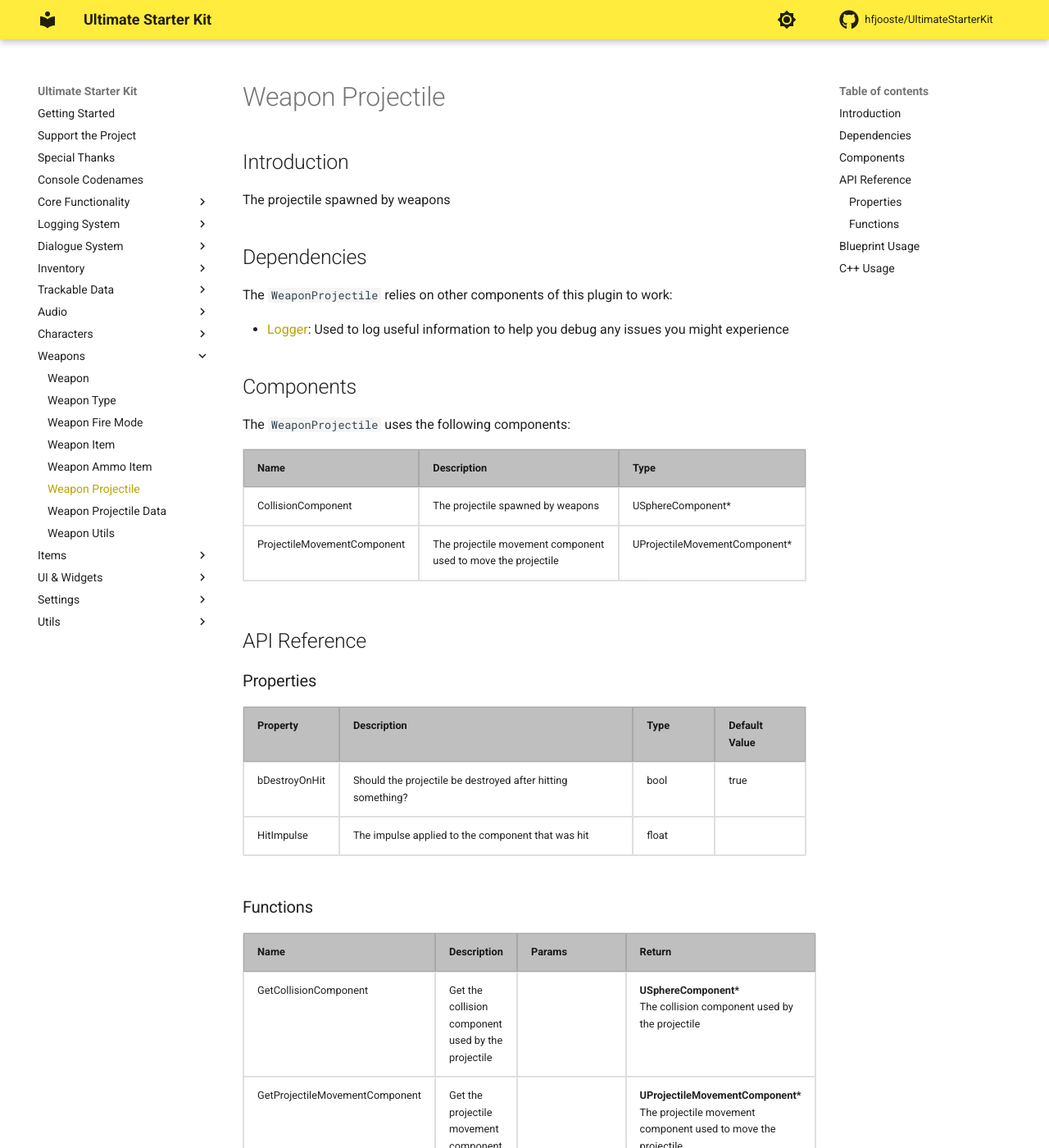
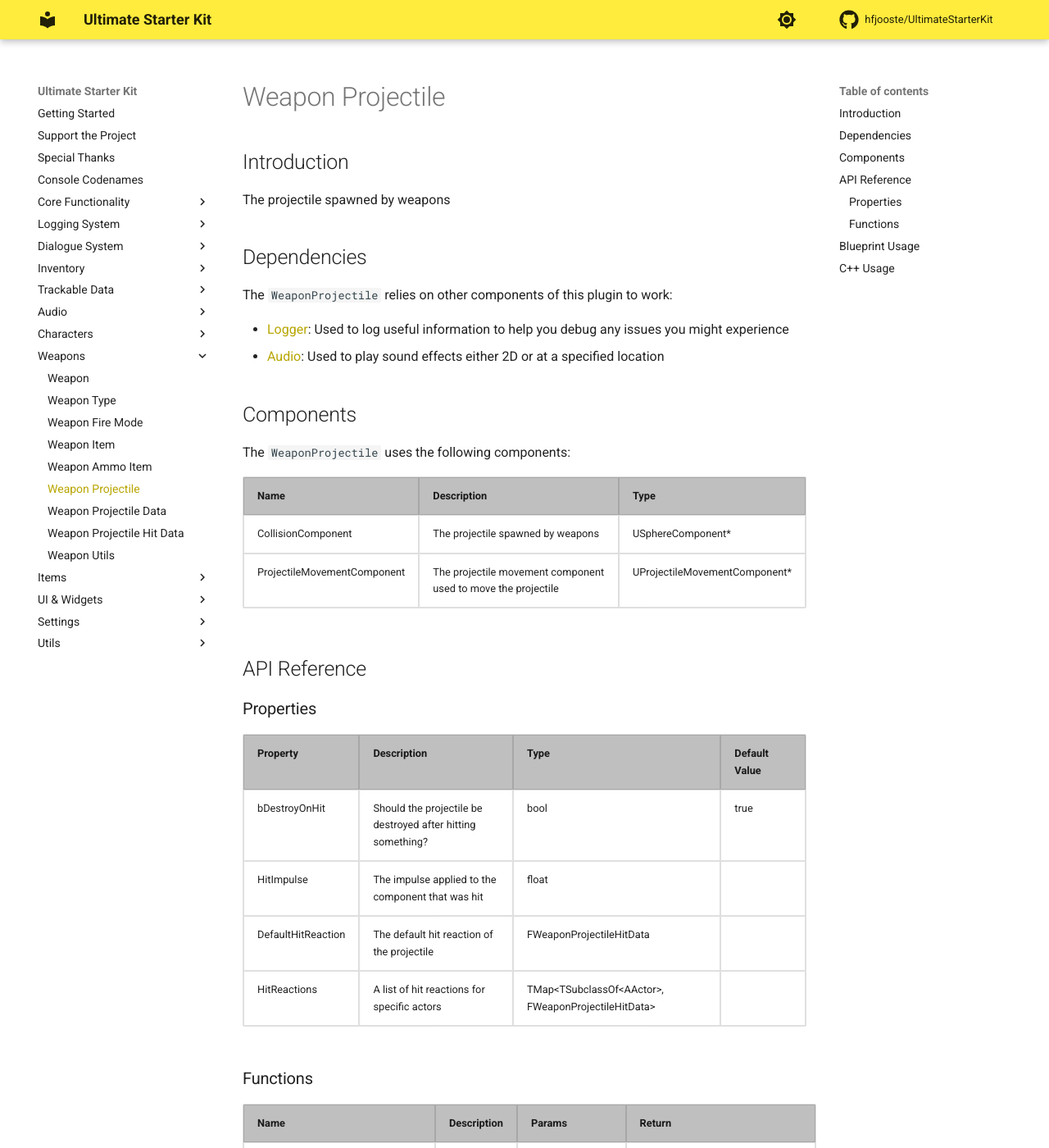
Before and after one commit to hfjooste/UltimateStarterKit, an MkDocs documentation site: the page built from docs/weaponprojectile.md, in a window 1280 px wide and 1400 px high. Shown: the whole window at 82% size. Built offline with MkDocs 1.6.1 and Material for MkDocs 9.7.7, drawn with Linux system fonts in a browser that asks for light colours; comment, search, counter and statistics services are not loaded.

Commit message:
Updated documentation

```diff
--- a/docs/weaponprojectile.md
+++ b/docs/weaponprojectile.md
@@ -5,6 +5,7 @@ The projectile spawned by weapons
 The <code>WeaponProjectile</code> relies on other components of this plugin to work:
 <ul>
 	<li><a href="../logger">Logger</a>: Used to log useful information to help you debug any issues you might experience</li>
+	<li><a href="../audio">Audio</a>: Used to play sound effects either 2D or at a specified location</li>
 </ul>
 
 ## Components
@@ -46,6 +47,18 @@ The <code>WeaponProjectile</code> uses the following components:
 		<td>HitImpulse</td>
 		<td>The impulse applied to the component that was hit</td>
 		<td>float</td>
+		<td></td>
+	</tr>
+	<tr>
+		<td>DefaultHitReaction</td>
+		<td>The default hit reaction of the projectile</td>
+		<td>FWeaponProjectileHitData</td>
+		<td></td>
+	</tr>
+	<tr>
+		<td>HitReactions</td>
+		<td>A list of hit reactions for specific actors</td>
+		<td>TMap&lt;TSubclassOf&lt;AActor&gt;, FWeaponProjectileHitData&gt;</td>
 		<td></td>
 	</tr>
 </table>
--- a/mkdocs.yml
+++ b/mkdocs.yml
@@ -107,6 +107,7 @@ nav:
     - Weapon Ammo Item: weaponammoitem.md
     - Weapon Projectile: weaponprojectile.md
     - Weapon Projectile Data: weaponprojectiledata.md
+    - Weapon Projectile Hit Data: weaponprojectilehitdata.md
     - Weapon Utils: weaponutils.md
   - Items:
     - Allowed Collector: allowedcollector.md
```
Also changed, not shown: docs/weapon.md (+4 -4 lines), docs/weaponprojectilehitdata.md (added, +30 -0 lines), 1 other file.
